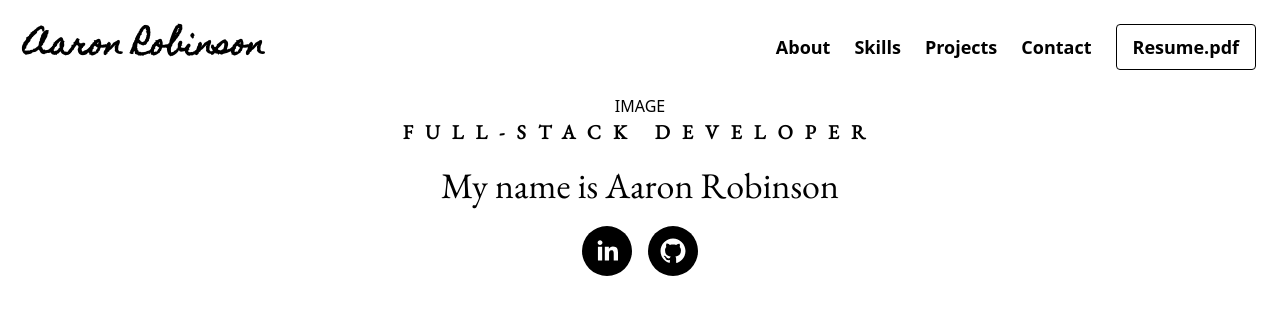
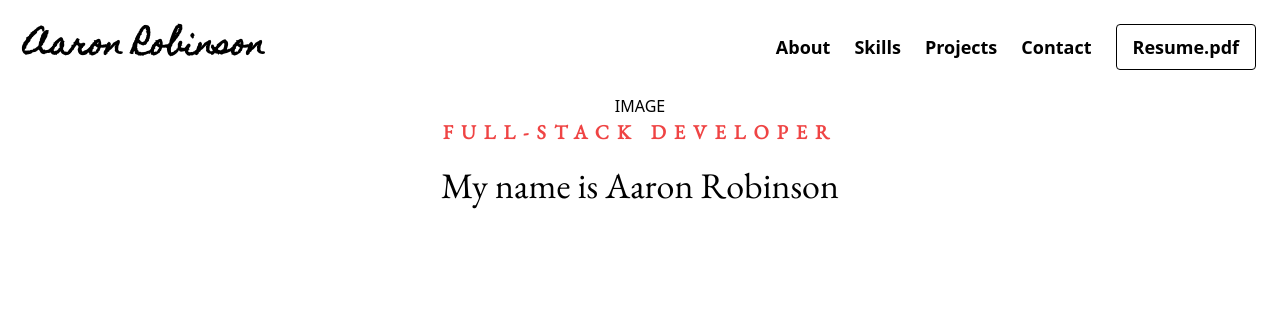
Before and after one commit to Airobinson0025/Portfolio, a Next.js app: page / in a window 1280 px wide. Shown: the top 314 px of the page. Built offline with nearby package versions, Linux system fonts and the light colour scheme.

Commit message:
still working on info section

```diff
--- a/app/Intro.jsx
+++ b/app/Intro.jsx
@@ -1,7 +1,7 @@
 'use client';
 import React from 'react'
 import { useTypewriter } from 'react-simple-typewriter';
-import { SocialIcon } from 'react-social-icons';
+
 
 const Intro = () => {
 
@@ -17,12 +17,9 @@ const Intro = () => {
   return (
     <div className='flex flex-col items-center'>
         <h1>IMAGE</h1>
-        <p className='font-bold font-garamond sm:text-md md:text-lg lg:text-xl tracking-[12px]'>FULL-STACK DEVELOPER</p>
+        <p className='font-black font-garamond text-red-500 sm:text-md md:text-lg lg:text-xl tracking-[8px]'>FULL-STACK DEVELOPER</p>
         <p className='font-garamond sm:text-2xl md:text-3xl lg:text-4xl p-5'>{text}</p>
-        <div className='flex flex-row space-x-4'>
-            <SocialIcon url='https://www.linkedin.com/in/aaron-robinson-b3949425b/' bgColor='black' />
-            <SocialIcon url='https://github.com/Airobinson0025?tab=repositories' bgColor='black' />
-        </div>
+
     </div>
 
   )
```
